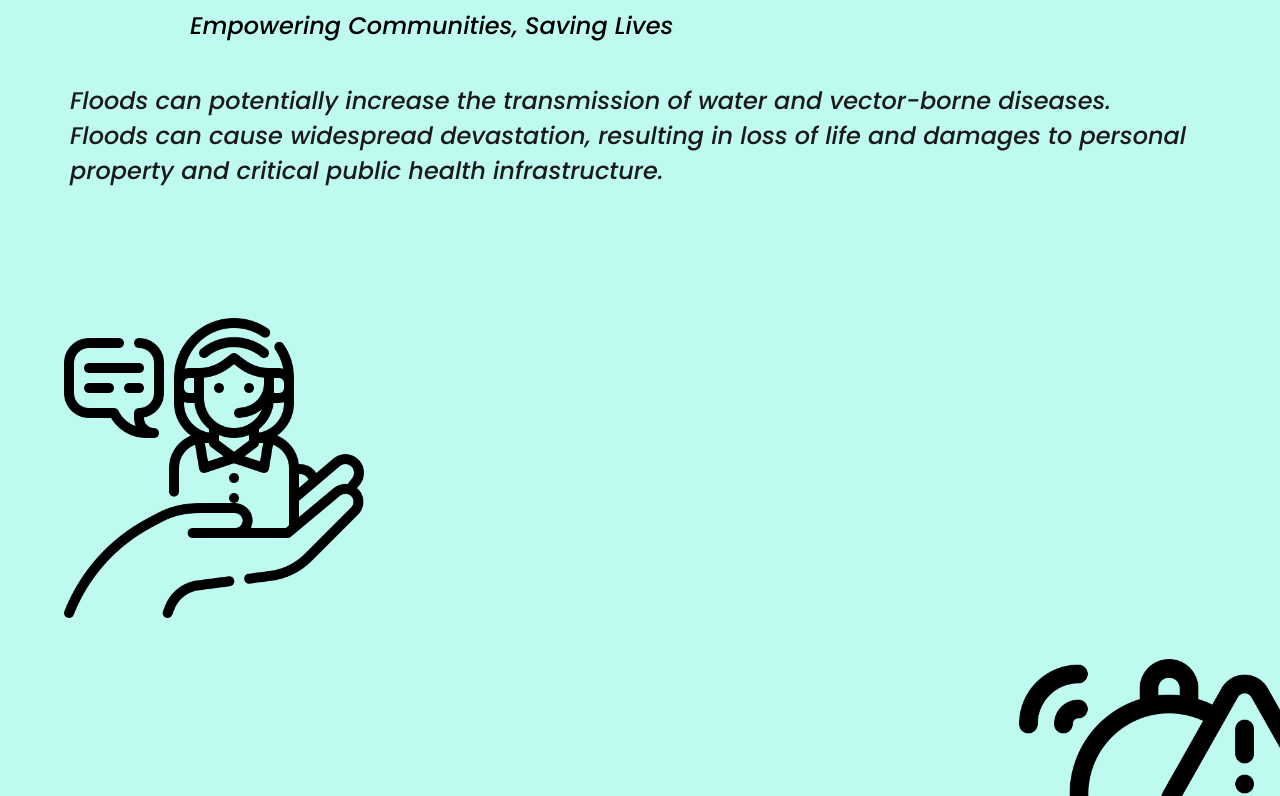
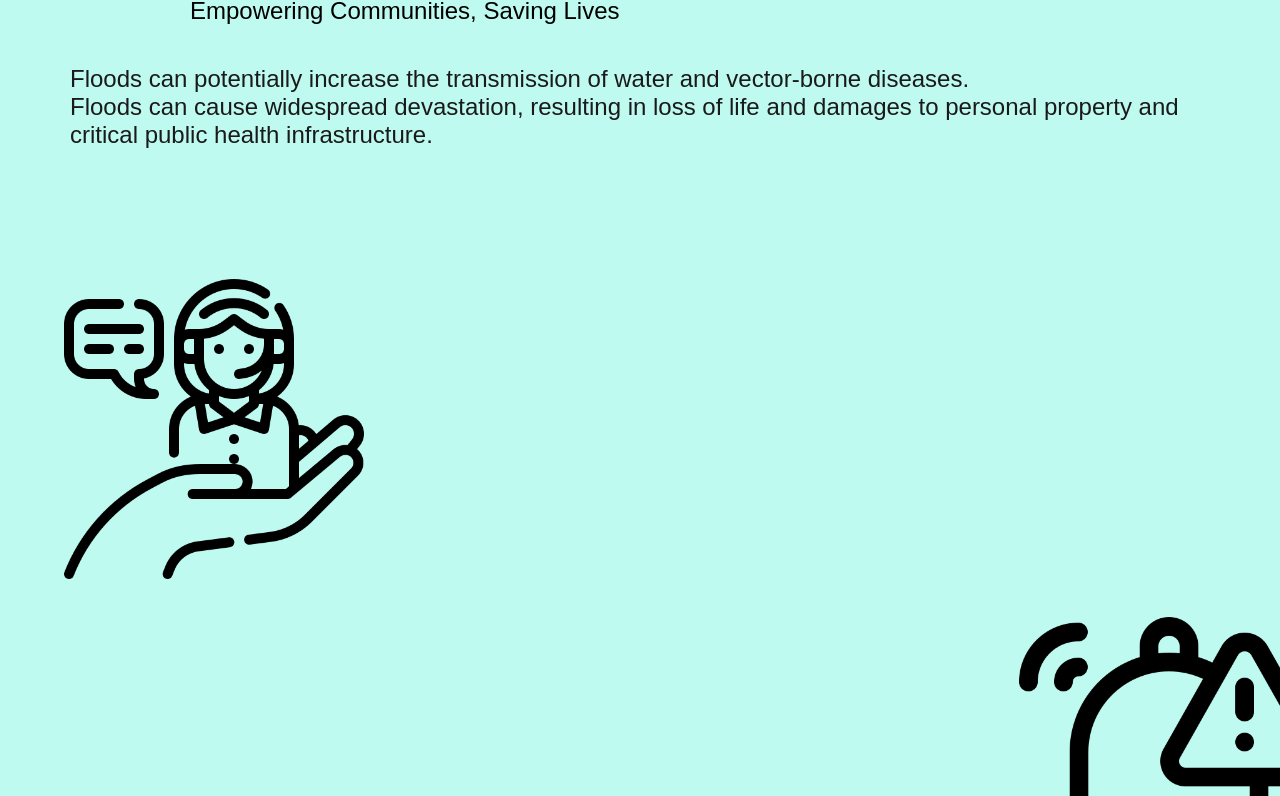
Before and after one commit to Adhhhithya/Projectfest, a plain HTML site: page Home.html in a window 1280 px wide. Shown: the part 200-996 px from the top of the page. Drawn offline with Linux system fonts and the light colour scheme; a web font is replaced by a local one.

Commit message:
css edit

```diff
--- a/loginstyle.css
+++ b/loginstyle.css
@@ -17,7 +17,7 @@ body {
     background: #000;
     background-size: cover;
     background-position: center;
-    background-image: url(background.jpg);
+    background: #befaf0;
 }
 
 .wrapper {
--- a/mapstyle.css
+++ b/mapstyle.css
@@ -9,7 +9,7 @@ body{
     background-size: cover;
     background-position: center;
     display: block;
-    background-image: url(loginbackground.jpg);
+    background: #befaf0;
 }
 html{
     scroll-behavior:smooth;
--- a/style.css
+++ b/style.css
@@ -1,10 +1,10 @@
-@import url('https://fonts.googleapis.com/css2?family=Poppins:ital,wght@0,300;0,400;0,500;0,600;0,700;1,500&display=swap');
+@import url('https://fonts.googleapis.com/css2?family=REM:ital,wght@0,100..900;1,100..900&display=swap');
 *{
     margin: 0;
     padding: 0;
 }
 body{
-    font-family: 'Poppins', sans-serif;
+    font-family: 'REM', sans-serif;
     padding: 30px 30px;
     background-size: cover;
     background-position: center;
@@ -18,7 +18,6 @@ h1{
     align-items: normal;
     text-decoration: underline ;
     text-decoration-color: rgb(24, 22, 22);
-    font-style: italic;
     font-weight: 500;
     color: black;
     margin-left: 5vh;
@@ -27,7 +26,6 @@ h1{
 }
 h2{
     align-items: normal;
-    font-style: italic;
     color: black;
     font-weight: 400;
     margin-left: 20vh;
@@ -35,7 +33,6 @@ h2{
     display: flex;
 }
 h4{
-    text-decoration: underline;
     text-decoration-color: rgb(43, 38, 38);
 }
 p{
@@ -43,8 +40,7 @@ p{
     display: flex;
     align-items: left;
     font-size: x-large;
-    font-style: italic;
-    font-weight: 100;
+    font-weight: 400;
     margin-left: 5vh;
     margin-top: 5vh;
     margin-right: 5vh;
@@ -102,7 +98,7 @@ a:hover{
 .description {
     position: absolute;
     top: 20%;
-    font-family: 'Poppins', sans-serif;
+    font-family: 'REM', sans-serif;
     font-style: italic;
     font-weight: 500;
     font-size: x-large;
@@ -132,7 +128,7 @@ a:hover{
 .description-even {
     position: absolute;
     top: 20%;
-    font-family: 'Poppins', sans-serif;
+    font-family: 'REM', sans-serif;
     font-style: italic;
     font-weight: 500;
     font-size: x-large;
```
